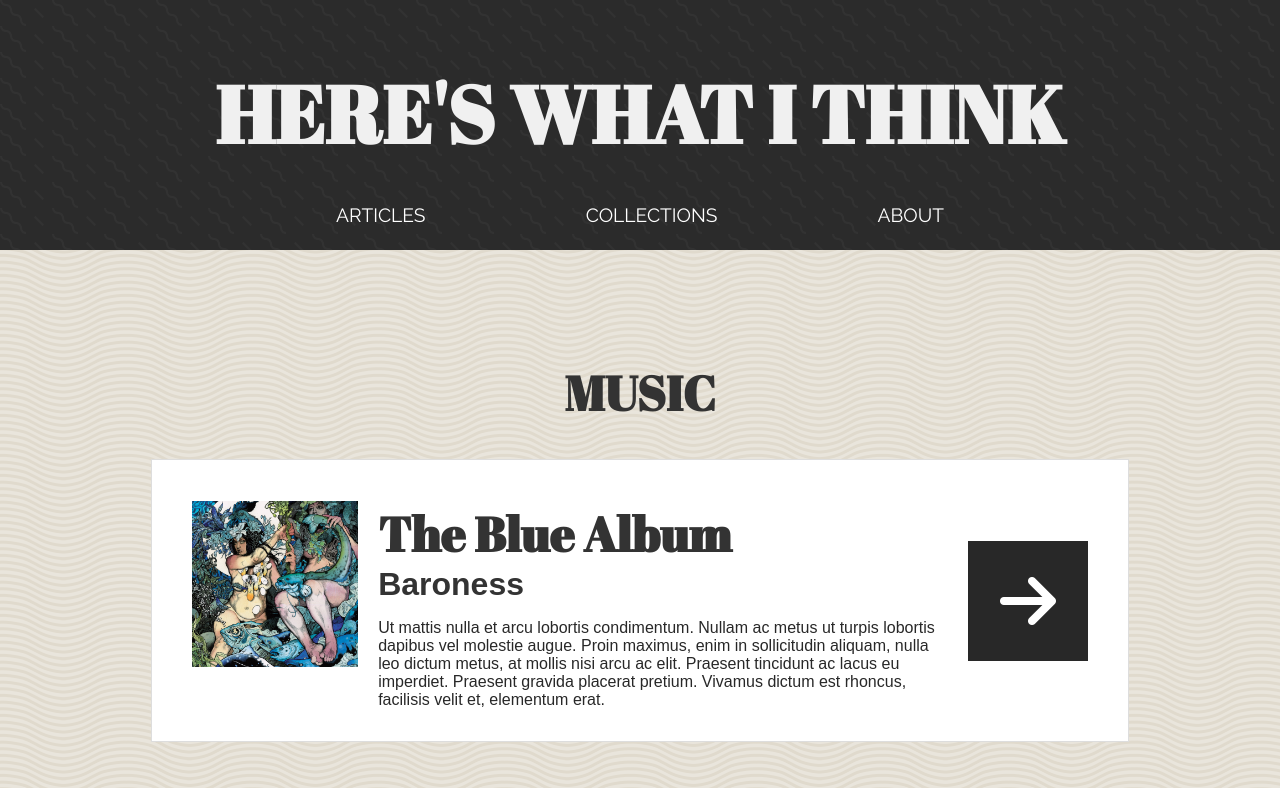
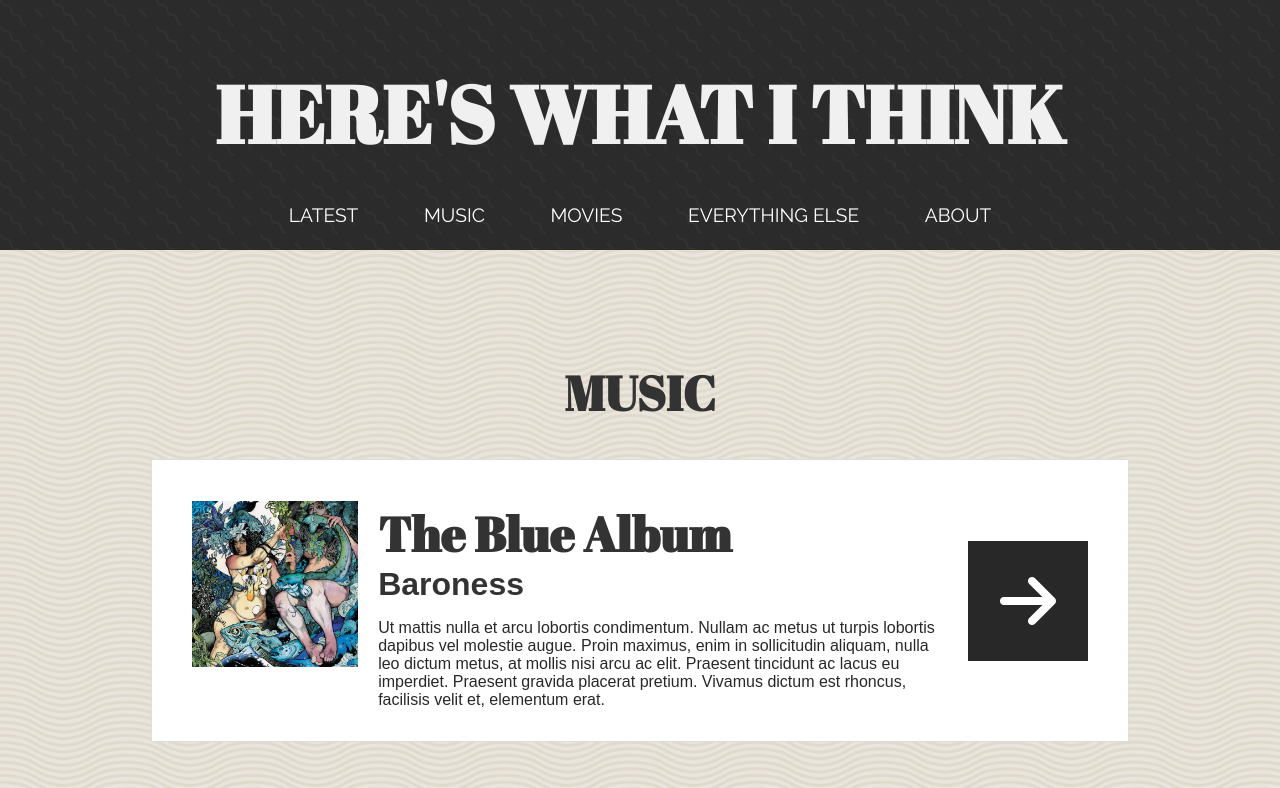
Before and after one commit to Pawtang/HWIT-Project, a plain HTML site: page index.html in a window 1280 px wide. Shown: the top 788 px of the page. Drawn offline with Linux system fonts and the light colour scheme.

Commit message:
Changed page links

```diff
--- a/index.html
+++ b/index.html
@@ -17,8 +17,10 @@
     <br><h2>HERE'S WHAT I THINK</h2>
     <div class="navbar">
       <div class="width">
-      <a href="#">ARTICLES</a>
-      <a href="#">COLLECTIONS</a>
+      <a href="#">LATEST</a>
+      <a href="#">MUSIC</a>
+      <a href="#">MOVIES</a>
+      <a href="#">EVERYTHING ELSE</a>
       <a href="#">ABOUT</a>
     </div>
   </div>
```
